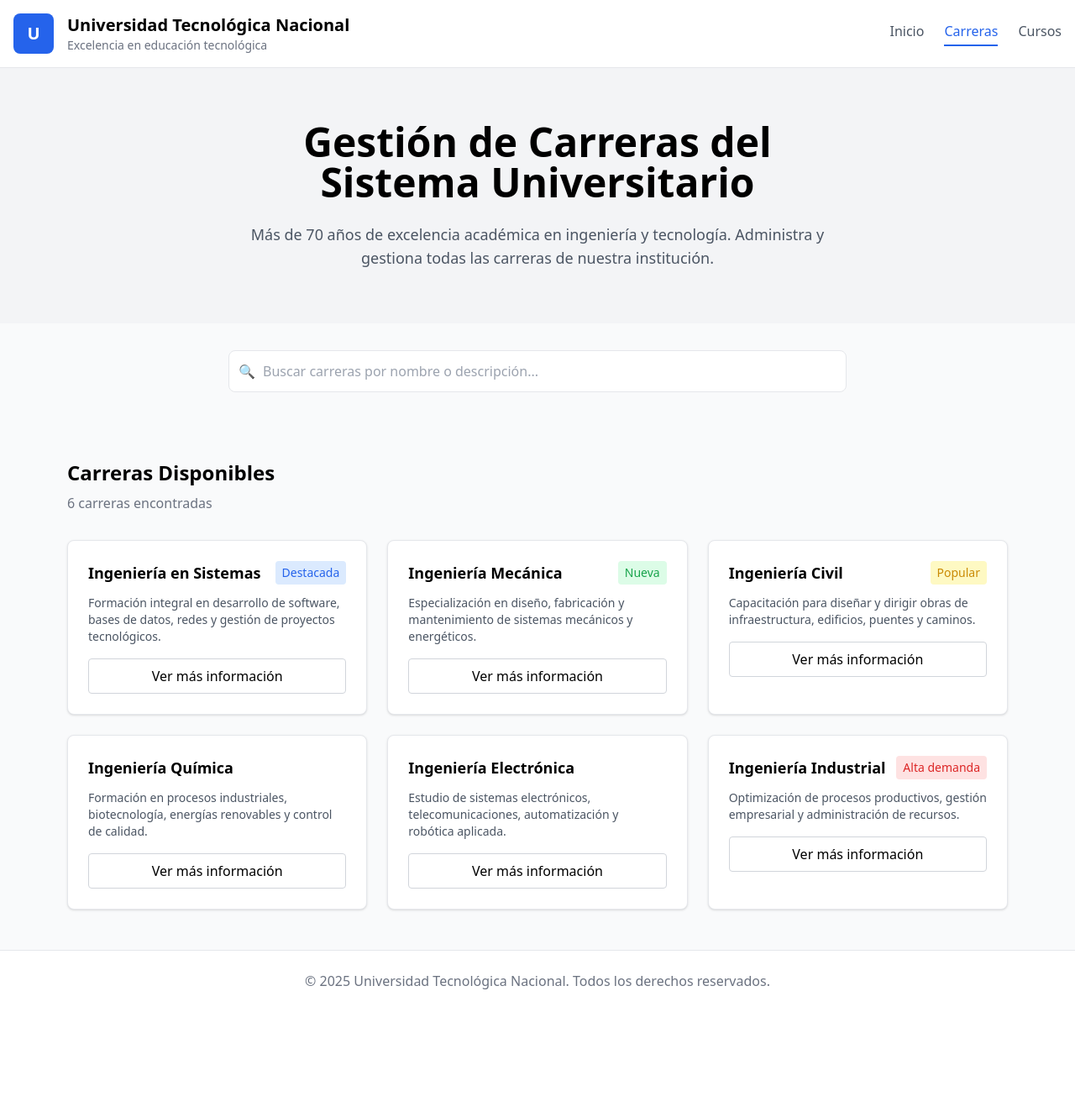
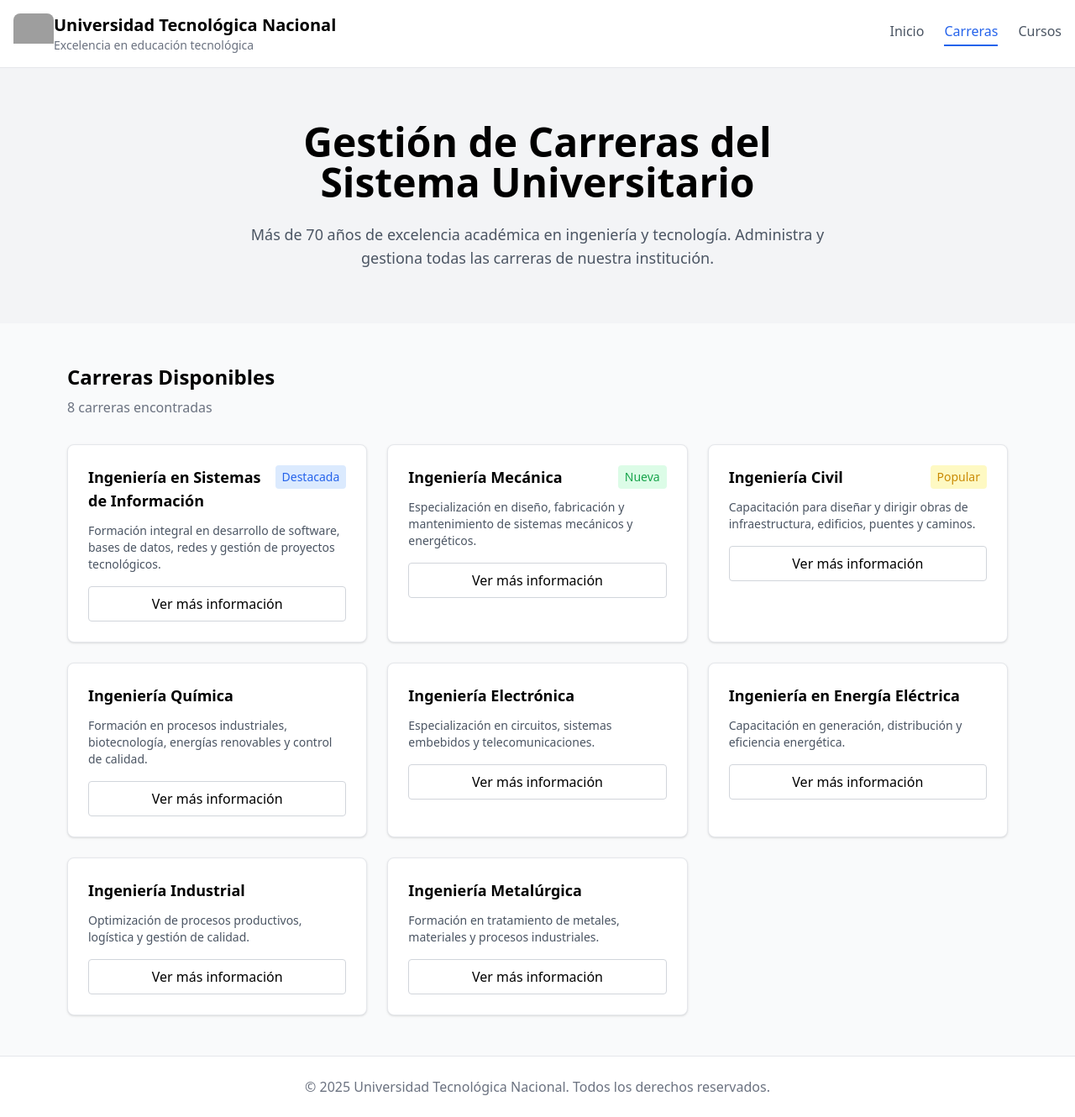
Before and after one commit to Villada-PG3/trabajo-practico-integrador-universidad-tecnologica-nacional, a Django app: page /carreras/ in a window 1280 px wide. Shown: the whole page at 84% size. Before the commit the page ends 1178 px from the top, so only its background shows below. Run offline with Django 5.2, Linux system fonts and the light colour scheme; some libraries are stand-ins or nearby versions; grey boxes are pictures that could not be loaded.

Commit message:
TERMINO EL INICIO DE CARRERA Y EMPIEZO A HACER CADA CARRERA CON SUS CONFIGURACIONES EN URL, VIEWS Y TODO

```diff
--- a/TP_UTN/UTN/models.py
+++ b/TP_UTN/UTN/models.py
@@ -165,7 +165,7 @@ class ProfesorCurso(models.Model):
     curso = models.ForeignKey(Curso, on_delete=models.CASCADE, related_name='profesores')
 
     def __str__(self):
-        return f"{self.profesor} - {self.curso}"
+        return f"hace un html con el estilo del anterior y que sea simple con un titulo que yo voy a ingresar una descripcion que yo tmb voy a ingresar y un boton de insribirse y eso ademas que debajo de la descripcion yo agrego el horario los turnos y los profesself.profesor - {self.curso}"
 
 class AlumnoMateriaCurso(models.Model):
     id_alumno_materia_curso = models.AutoField(primary_key=True)
--- a/TP_UTN/UTN/templates/carreras/carrera.html
+++ b/TP_UTN/UTN/templates/carreras/carrera.html
@@ -12,12 +12,16 @@
   <header class="border-b bg-white shadow">
     <div class="container mx-auto px-4 py-4 flex justify-between items-center">
       <div class="flex items-center gap-4">
-        <div class="h-12 w-12 flex items-center justify-center bg-blue-600 text-white rounded-lg font-bold text-xl">
-          U
+        <div class="flex items-center">
+          <div class="flex items-center justify-center text-white rounded-lg font-bold text-xl
+                      bg-no-repeat bg-contain"
+              style="background-image: url('https://tse2.mm.bing.net/th/id/OIP.cqBKPdnHYvuLe2CUvTk8EwHaHa?rs=1&pid=ImgDetMain&o=7&rm=3');
+                      width: 48px; height: 48px;">
           </div>
           <div>
             <h1 class="text-xl font-bold">Universidad Tecnológica Nacional</h1>
             <p class="text-sm text-gray-500">Excelencia en educación tecnológica</p>
+          </div>
         </div>
       </div>
       <nav class="hidden md:flex gap-6">
@@ -38,30 +42,20 @@
     </div>
   </section>
 
-  <!-- Search -->
-  <section class="py-8">
-    <div class="container mx-auto px-4 max-w-3xl">
-      <div class="relative">
-        <input type="text" placeholder="Buscar carreras por nombre o descripción..." class="w-full pl-10 pr-4 py-3 border rounded-lg focus:ring focus:ring-blue-200" />
-        <span class="absolute left-3 top-1/2 -translate-y-1/2 text-gray-400">🔍</span>
-      </div>
-    </div>
-  </section>
-
   <!-- Careers Grid -->
   <section class="py-12 flex-1">
     <div class="container mx-auto px-4 max-w-6xl">
       <div class="mb-8">
         <h3 class="text-2xl font-bold mb-2">Carreras Disponibles</h3>
-        <p class="text-gray-500">6 carreras encontradas</p>
+        <p class="text-gray-500">8 carreras encontradas</p>
       </div>
 
       <div class="grid grid-cols-1 md:grid-cols-2 lg:grid-cols-3 gap-6">
 
-        <!-- Ingeniería en Sistemas -->
+        <!-- Ingeniería en Sistemas de Información -->
         <div class="border rounded-lg p-6 bg-white shadow hover:shadow-lg transition">
           <div class="flex justify-between items-start mb-3">
-            <h4 class="text-lg font-semibold">Ingeniería en Sistemas</h4>
+            <h4 class="text-lg font-semibold">Ingeniería en Sistemas de Información</h4>
             <span class="text-sm bg-blue-100 text-blue-600 px-2 py-1 rounded">Destacada</span>
           </div>
           <p class="text-sm text-gray-600 mb-4">
@@ -107,23 +101,36 @@
 
         <!-- Ingeniería Electrónica -->
         <div class="border rounded-lg p-6 bg-white shadow hover:shadow-lg transition">
-          <div class="flex justify-between items-start mb-3">
-            <h4 class="text-lg font-semibold">Ingeniería Electrónica</h4>
+          <h4 class="text-lg font-semibold mb-3">Ingeniería Electrónica</h4>
+          <p class="text-sm text-gray-600 mb-4">
+            Especialización en circuitos, sistemas embebidos y telecomunicaciones.
+          </p>
+          <button class="w-full border border-gray-300 py-2 rounded hover:bg-gray-50">Ver más información</button>
         </div>
+
+        <!-- Ingeniería en Energía Eléctrica -->
+        <div class="border rounded-lg p-6 bg-white shadow hover:shadow-lg transition">
+          <h4 class="text-lg font-semibold mb-3">Ingeniería en Energía Eléctrica</h4>
           <p class="text-sm text-gray-600 mb-4">
-            Estudio de sistemas electrónicos, telecomunicaciones, automatización y robótica aplicada.
+            Capacitación en generación, distribución y eficiencia energética.
           </p>
           <button class="w-full border border-gray-300 py-2 rounded hover:bg-gray-50">Ver más información</button>
         </div>
 
         <!-- Ingeniería Industrial -->
         <div class="border rounded-lg p-6 bg-white shadow hover:shadow-lg transition">
-          <div class="flex justify-between items-start mb-3">
-            <h4 class="text-lg font-semibold">Ingeniería Industrial</h4>
-            <span class="text-sm bg-red-100 text-red-600 px-2 py-1 rounded">Alta demanda</span>
+          <h4 class="text-lg font-semibold mb-3">Ingeniería Industrial</h4>
+          <p class="text-sm text-gray-600 mb-4">
+            Optimización de procesos productivos, logística y gestión de calidad.
+          </p>
+          <button class="w-full border border-gray-300 py-2 rounded hover:bg-gray-50">Ver más información</button>
         </div>
+
+        <!-- Ingeniería Metalúrgica -->
+        <div class="border rounded-lg p-6 bg-white shadow hover:shadow-lg transition">
+          <h4 class="text-lg font-semibold mb-3">Ingeniería Metalúrgica</h4>
           <p class="text-sm text-gray-600 mb-4">
-            Optimización de procesos productivos, gestión empresarial y administración de recursos.
+            Formación en tratamiento de metales, materiales y procesos industriales.
           </p>
           <button class="w-full border border-gray-300 py-2 rounded hover:bg-gray-50">Ver más información</button>
         </div>
--- a/TP_UTN/UTN/views.py
+++ b/TP_UTN/UTN/views.py
@@ -86,3 +86,19 @@ class MateriaDeleteView(DeleteView):
 #carreras
 class CarreraListView(TemplateView):
     template_name = "carreras/carrera.html"
+class Ingenieria_civil(TemplateView):
+    template_name = "carreras/ingenieria_civil.html"
+class Ingenieria_electronica(TemplateView):
+    template_name = "carreras/ingenieria_electronica.html"
+class Ingenieria_energia(TemplateView):
+    template_name = "carreras/ingenieria_energia.html"
+class Ingenieria_industrial(TemplateView):
+    template_name = "carreras/ingenieria_industrial.html"
+class Ingenieria_mecanica(TemplateView):
+    template_name = "carreras/ingenieria_mecanica.html"
+class Ingenieria_metalurgica(TemplateView):
+    template_name = "carreras/ingenieria_metalurgica.html"
+class Ingenieria_quimica(TemplateView):
+    template_name = "carreras/ingenieria_quimica.html"
+class Ingenieria_sistemas(TemplateView):
+    template_name = "carreras/ingenieria_sistemas.html"
--- a/TP_UTN/config/urls.py
+++ b/TP_UTN/config/urls.py
@@ -19,7 +19,7 @@ from django.urls import path
 from UTN.views import (
     AlumnoListView, AlumnoDetailView, AlumnoCreateView, AlumnoUpdateView, AlumnoDeleteView,
     CursoListView, CursoDetailView, CursoCreateView, CursoUpdateView, CursoDeleteView,
-    MateriaListView, MateriaDetailView, MateriaCreateView, MateriaUpdateView, MateriaDeleteView, InicioView, CarreraListView
+    MateriaListView, MateriaDetailView, MateriaCreateView, MateriaUpdateView, MateriaDeleteView, InicioView, CarreraListView, Ingenieria_civil, Ingenieria_electronica, Ingenieria_energia, Ingenieria_industrial, Ingenieria_mecanica, Ingenieria_metalurgica, Ingenieria_quimica, Ingenieria_sistemas
 )
 
 
@@ -46,4 +46,12 @@ urlpatterns = [
     path('materias/<int:pk>/delete/', MateriaDeleteView.as_view(), name='materia_delete'),
     #Carrera URLs
     path('carreras/', CarreraListView.as_view(), name='carrera_list'),
+    path('carreras/ingenieria_civil/', Ingenieria_civil.as_view(), name='ingenieria_civil'),
+    path('carreras/ingenieria_electronica/', Ingenieria_electronica.as_view(), name='ingenieria_electronica'),
+    path('carreras/ingenieria_energia/', Ingenieria_energia.as_view(), name='ingenieria_energia'),
+    path('carreras/ingenieria_industrial/', Ingenieria_industrial.as_view(), name='ingenieria_industrial'),
+    path('carreras/ingenieria_mecanica/', Ingenieria_mecanica.as_view(), name='ingenieria_mecanica'),
+    path('carreras/ingenieria_metalurgica/', Ingenieria_metalurgica.as_view(), name='ingenieria_metalurgica'),
+    path('carreras/ingenieria_quimica/', Ingenieria_quimica.as_view(), name='ingenieria_quimica'),
+    path('carreras/ingenieria_sistemas/', Ingenieria_sistemas.as_view(), name='ingenieria_sistemas'),
 ]
```
Also changed, not shown: TP_UTN/UTN/templates/carreras/Ingenieria_civil.html (added), TP_UTN/UTN/templates/carreras/Ingenieria_electronica.html (added), TP_UTN/UTN/templates/carreras/Ingenieria_energia.html (added), TP_UTN/UTN/templates/carreras/Ingenieria_industrial.html (added), TP_UTN/UTN/templates/carreras/Ingenieria_mecanica.html (added), TP_UTN/UTN/templates/carreras/Ingenieria_metalurgica.html (added), TP_UTN/UTN/templates/carreras/Ingenieria_quimica.html (added), TP_UTN/UTN/templates/carreras/Ingenieria_sistema.html (added), TP_UTN/db.sqlite3. Lines whose indentation alone changed are shown as unchanged.
